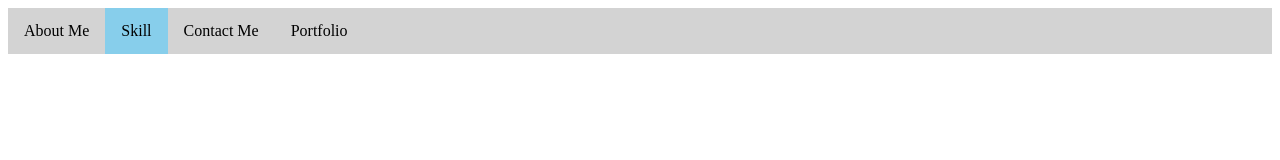
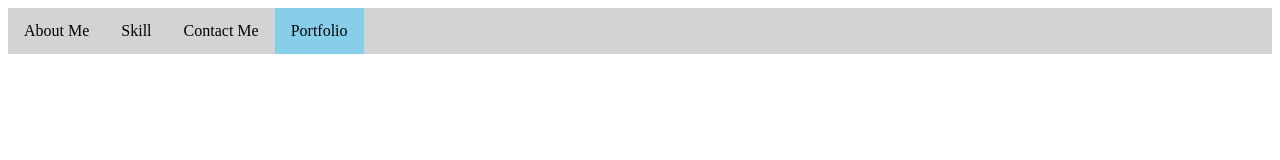
Before and after one commit to paisarnp/cc3, a plain HTML site: page hw1/portfolio.html in a window 1280 px wide. Drawn offline with Linux system fonts and the light colour scheme.

Commit message:
before portfolio.html

```diff
--- a/hw1/portfolio.html
+++ b/hw1/portfolio.html
@@ -60,19 +60,20 @@
                 <a href="index.html">About Me</a>
             </li>
             <li>
-                <a class="active" href="skill.html">Skill</a>
+                <a href="skill.html">Skill</a>
             </li>
             <li>
                 <a href="contact.html">Contact Me</a>
             </li>
             <li>
-                <a href="portfolio.html">Portfolio</a>
+                <a class="active" href="portfolio.html">Portfolio</a>
             </li>
         </ul>
     </nav>
 
 
 
+
 </body>
 
 </html>
```
Also changed, not shown: tryJQuery_BS.html (+1 -1 lines).
